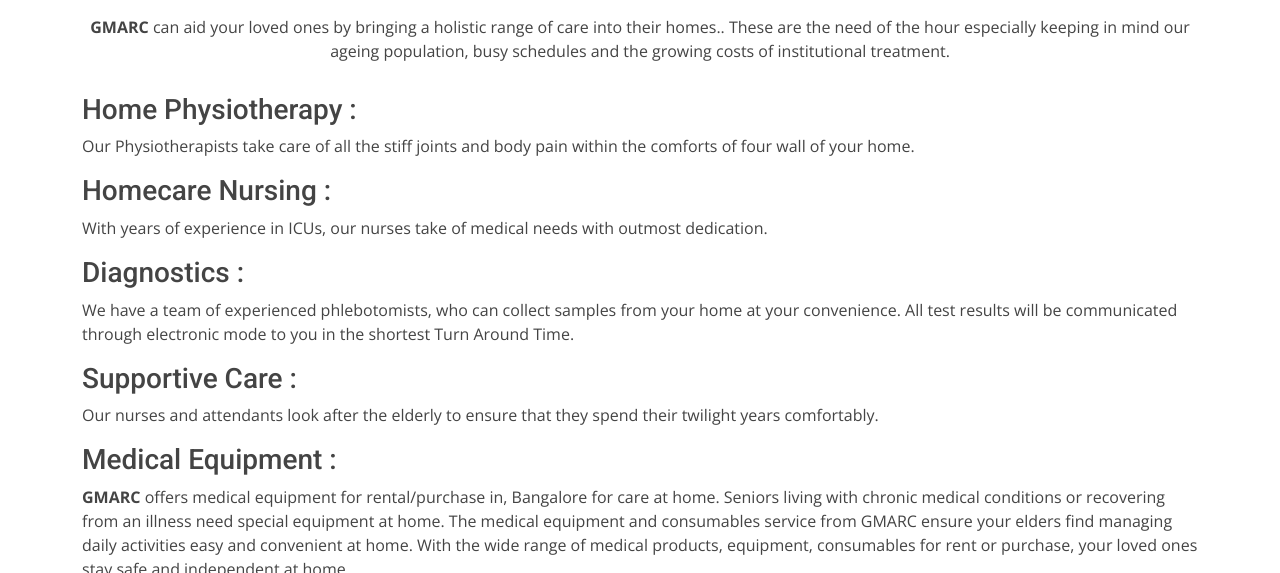
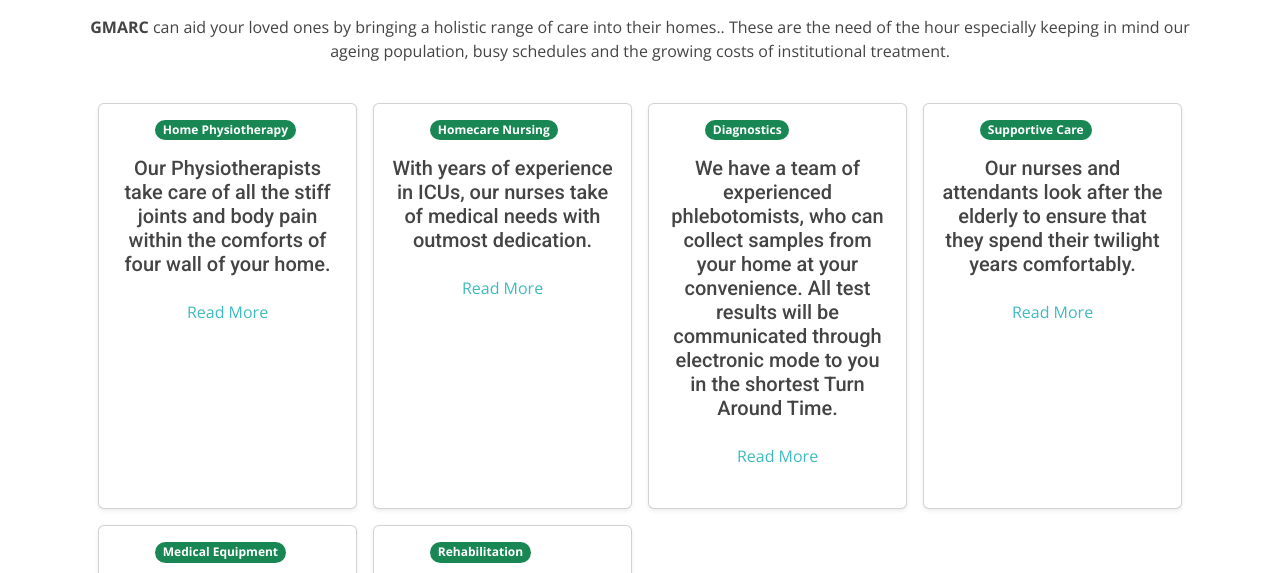
Before and after one commit to Dharma598/gmarc-project, a plain HTML site: page index.html in a window 1280 px wide. Shown: the part 1867-2440 px from the top of the page. Drawn offline with nearby package versions, Linux system fonts and the light colour scheme.

Commit message:
Service card added

```diff
--- a/index.html
+++ b/index.html
@@ -208,46 +208,121 @@
     <!-- ======= Services Section ======= -->
     <section id="services" class="services services">
         <div class="container" data-aos="fade-up">
-
           <div class="section-title">
           <h2>Services</h2>
           <p>
             <b>GMARC</b> can aid your loved ones by bringing a holistic range of care into their homes.. These are the need of the hour especially keeping in mind our ageing population, busy
             schedules and the growing costs of institutional treatment.
         </p>
+            <div class="container-fluid bg-trasparent my-4 p-3" style="position: relative; ">
+              <div class="row row-cols-1 row-cols-xs-2 row-cols-sm-2 row-cols-lg-4 g-3">
+                <div class="col">
+                  <div class="card h-100 shadow-sm">
+                    <div class="card-body">
+                      <div class="clearfix mb-3" style="margin-left:40px;">
+                        <span class="float-start badge rounded-pill bg-success">
+                          <a>Home Physiotherapy</a>
+                        </span>
+                      </div>
+                      <h5 class="card-title">Our Physiotherapists take care of all the stiff joints and body pain within the comforts of four wall of your home.</h5>
+                      <div class="d-grid gap-2 my-4" >
+                        <a style="text-align:center;" href="#">Read More</a>
+                      </div>
+                    </div>
+                  </div>
+                  </div>
+                  <div class="col">
+                    <div class="card h-100 shadow-sm">
+
+                      <div class="card-body">
+                        <div class="clearfix mb-3" style="margin-left:40px;">
+                          <span class="float-start badge rounded-pill bg-success">
+                            <a>Homecare Nursing</a>
+                          </span>
+                        </div>
+                        <h5 class="card-title">With years of experience in ICUs, our nurses take of medical needs with outmost dedication.</h5>
+                        <div class="d-grid gap-2 my-4" >
+                          <a style="text-align:center;" href="#">Read More</a>
+                        </div>
+                      </div>
+                      </div>
+                    </div>
+                    <div class="col">
+                      <div class="card h-100 shadow-sm">
+                        <div class="card-body">
+                          <div class="clearfix mb-3" style="margin-left:40px;">
+                            <span class="float-start badge rounded-pill bg-success">
+                              <a>Diagnostics</a>
+                            </span>
+                          </div>
+                          <h5 class="card-title">We have a team of experienced phlebotomists, who can collect samples from your home at your convenience. All test results will be communicated
+                            through electronic mode to you in the shortest Turn Around Time.</h5>
+                          <div class="d-grid gap-2 my-4" >
+                            <a style="text-align:center;" href="#">Read More</a>
+                          </div>
+                        </div>
+                      </div>
+                      </div>
+                      <div class="col">
+                        <div class="card h-100 shadow-sm">
+
+                          <div class="card-body">
+                            <div class="clearfix mb-3" style="margin-left:40px;">
+                              <span class="float-start badge rounded-pill bg-success">
+                                <a>Supportive Care</a>
+                              </span>
+                            </div>
+                            <h5 class="card-title">Our nurses and attendants look after the elderly to ensure that they spend their twilight years comfortably.</h5>
+                            <div class="d-grid gap-2 my-4" >
+                              <a style="text-align:center;" href="#">Read More</a>
+                            </div>
+                          </div>
+                        </div>
+                        </div>
+                        <div class="col">
+                          <div class="card h-100 shadow-sm">
+
+                            <div class="card-body">
+                              <div class="clearfix mb-3" style="margin-left:40px;">
+                                <span class="float-start badge rounded-pill bg-success">
+                                  <a>Medical Equipment</a>
+                                </span>
+                              </div>
+                              <h5 class="card-title"><b>GMARC</b> offers medical equipment for rental/purchase in, Bangalore for care at home. Seniors living with chronic medical conditions or recovering from an
+                                illness need special equipment at home. The medical equipment and consumables service from GMARC ensure your elders find managing daily activities easy and convenient
+                                at home. With the wide range of medical products, equipment, consumables for rent or purchase, your loved ones stay safe and independent at home.</h5>
+                              <div class="d-grid gap-2 my-4" >
+                                <a style="text-align:center;" href="#">Read More</a>
+                              </div>
+                            </div>
+                          </div>
+                          </div>
+                          <div class="col">
+                            <div class="card h-100 shadow-sm">
+
+                              <div class="card-body">
+                                <div class="clearfix mb-3" style="margin-left:40px;">
+                                  <span class="float-start badge rounded-pill bg-success">
+                                    <a>Rehabilitation</a>
+                                  </span>
+                                </div>
+                                <h5 class="card-title">Its really traumatic see when any of our family member including child , adult or older person are unable to do daily activities independently following an
+                                  injury , surgery, disease, illness or because their functioning has declined with age. Our expert team helps them to recover faster with right care.</h5>
+                                <div class="d-grid gap-2 my-4" >
+                                  <a style="text-align:center;" href="#">Read More</a>
+                                </div>
+                              </div>
+                            </div>
+                            </div>
                       </div>
 
-            <div class="row">
-                <h3>Home Physiotherapy :</h3>
-                <p>Our Physiotherapists take care of all the stiff joints and body pain within the comforts of four wall of your home. </p>
+          </div>
+        </div>
 
-                <h3>Homecare Nursing :</h3>
-                <p>With years of experience in ICUs, our nurses take of medical needs with outmost dedication.</p>
 
-                <h3>Diagnostics :</h3>
-                <p>
-                    We have a team of experienced phlebotomists, who can collect samples from your home at your convenience. All test results will be communicated
-                    through electronic mode to you in the shortest Turn Around Time.
-                </p>
 
-                <h3>Supportive Care :</h3>
-                <p>
-                    Our nurses and attendants look after the elderly to ensure that they spend their twilight years comfortably.
-                </p>
 
-                <h3>Medical Equipment :</h3>
-                <p>
-                    <b>GMARC</b> offers medical equipment for rental/purchase in, Bangalore for care at home. Seniors living with chronic medical conditions or recovering from an
-                    illness need special equipment at home. The medical equipment and consumables service from GMARC ensure your elders find managing daily activities easy and convenient
-                    at home. With the wide range of medical products, equipment, consumables for rent or purchase, your loved ones stay safe and independent at home.
-                </p>
 
-                <h3>Rehabilitation:</h3>
-                <p>
-                    Its really traumatic see when any of our family member including child , adult or older person are unable to do daily activities independently following an
-                    injury , surgery, disease, illness or because their functioning has declined with age. Our expert team helps them to recover faster with right care.
-                </p>
-            </div>
             <div class="section-title">
                 <h2>Customer feedbacks</h2>
                 <h3>
@@ -390,7 +465,7 @@
       <div class="container">
         <div class="row">
 
-          <div class="col-lg-3 col-md-6">
+          <div class="col-lg-4 col-md-6">
               <div class="footer-info">
                   <h3>GMARC</h3>
                   <p>
@@ -402,8 +477,22 @@
 
               </div>
           </div>
+          <div class="col-lg-4 col-md-6 footer-links">
+            <h4>HOMECARE</h4>
+            <ul>
+              <li><i class="bx bx-chevron-right"></i> <a>Nursing Solution</a></li>
+              <li><i class="bx bx-chevron-right"></i> <a>Trained Attendants</a></li>
+              <li><i class="bx bx-chevron-right"></i> <a>Physiotherapy at Home</a></li>
+            </ul>
+          </div>
 
-
+          <div class="col-lg-4 col-md-6 footer-links">
+            <h4>TERMS</h4>
+            <ul>
+              <li><i class="bx bx-chevron-right"></i> <a>Privacy Policy</a></li>
+              <li><i class="bx bx-chevron-right"></i> <a>Disclaimer</a></li>
+            </ul>
+          </div>
 
         </div>
       </div>
```
Lines whose indentation alone changed are shown as unchanged.
